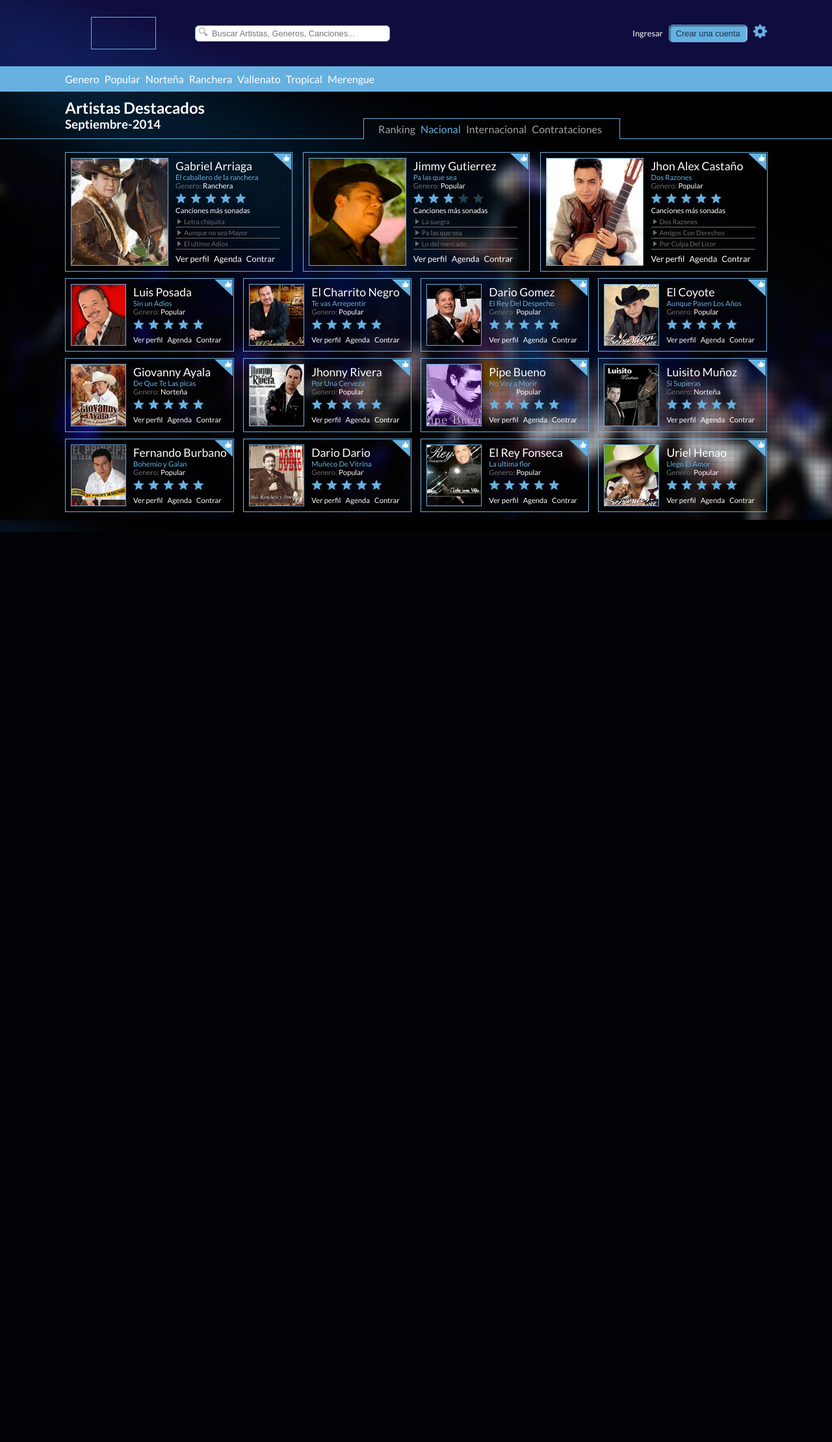
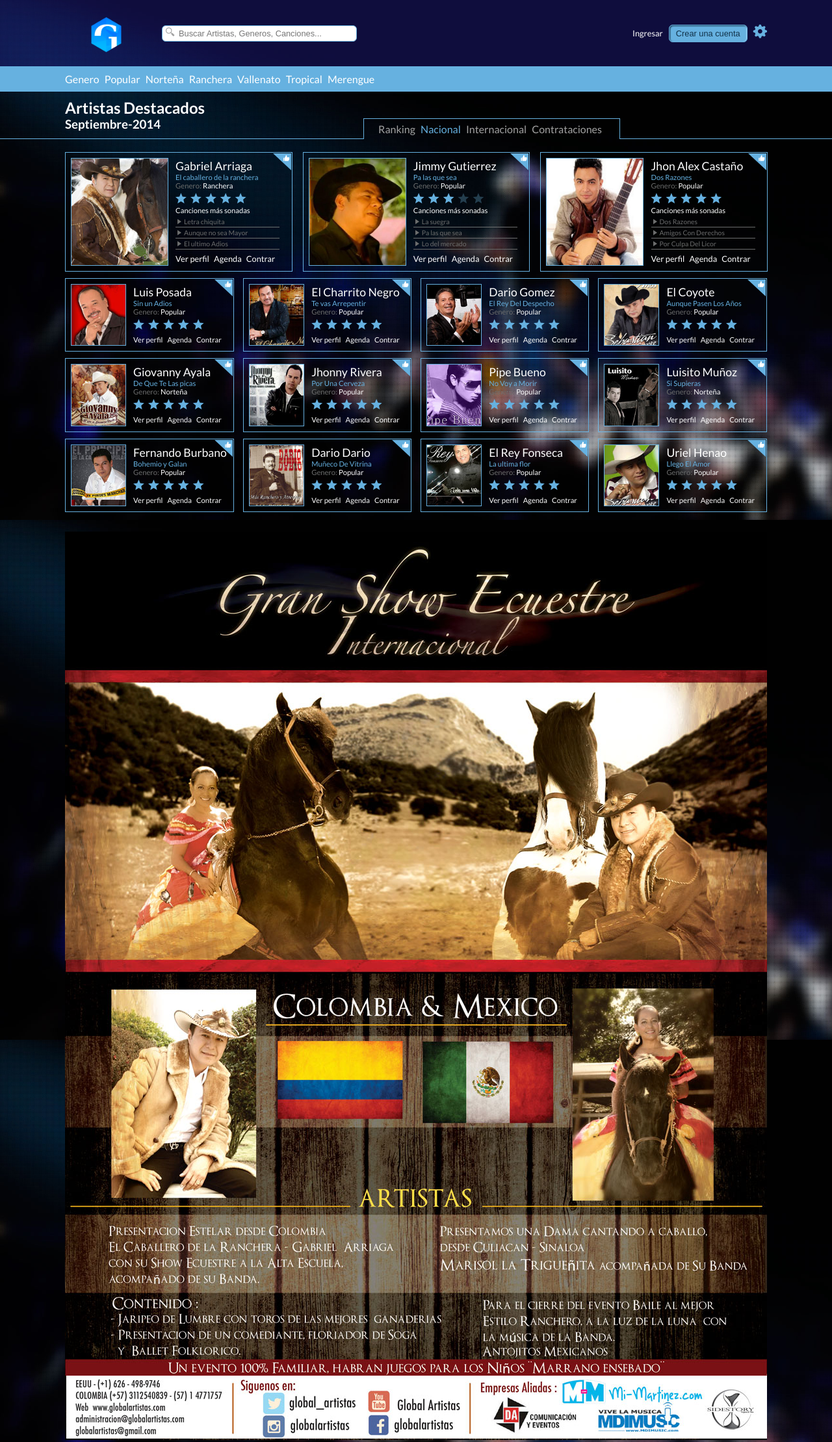
Before and after one commit to MiMartinezcomSAS/globalEventos, a PHP site: page / in a window 1280 px wide. Shown: the whole page at 65% size. Before the commit the page ends 818 px from the top, so only its background shows below. Run offline with PHP 8.4, Linux system fonts and the light colour scheme; some libraries are stand-ins or nearby versions.

Commit message:
+ logo + Flayer

```diff
--- a/css/style.css
+++ b/css/style.css
@@ -109,12 +109,17 @@ header {
 }
 
 header figure {
-    border: 1px solid #66b1e0;
+
     flex-grow: 1;
     height: 50px;
-    max-width: 100px;
+    max-width: 49px;
 }
+header figure img {
 
+    flex-grow: 1;
+    height: 55px;
+    max-width: 49px;
+}
 header form {
     flex-grow: 2;
     position: relative;
@@ -397,3 +402,11 @@ general
 .current{
     color: #66b1e0 !important;
 }
+
+#flayer{
+	margin: 0 auto;
+	width: 1080px;
+}
+#flayer img{
+	max-width: 100%
+}
--- a/layout/default.php
+++ b/layout/default.php
@@ -40,7 +40,7 @@
 <header>
     <div class="margin-wrapper flex">
         <figure>
-            <img src="" alt=""/>
+            <img src="images/logo.png" alt=""/>
         </figure>
         <form action="">
             <input type="search" class="radius" placeholder="Buscar Artistas, Generos, Canciones..."/>
--- a/views/global-artistas.php
+++ b/views/global-artistas.php
@@ -413,3 +413,6 @@
 </ul>
 </div>
 </section>
+<section id="flayer">
+	<img src="images/brochure.jpg" alt="Gran Show Ecuestre">
+</section>
```
Also changed, not shown: images/brochure.jpg (added), images/logo.png (added).
